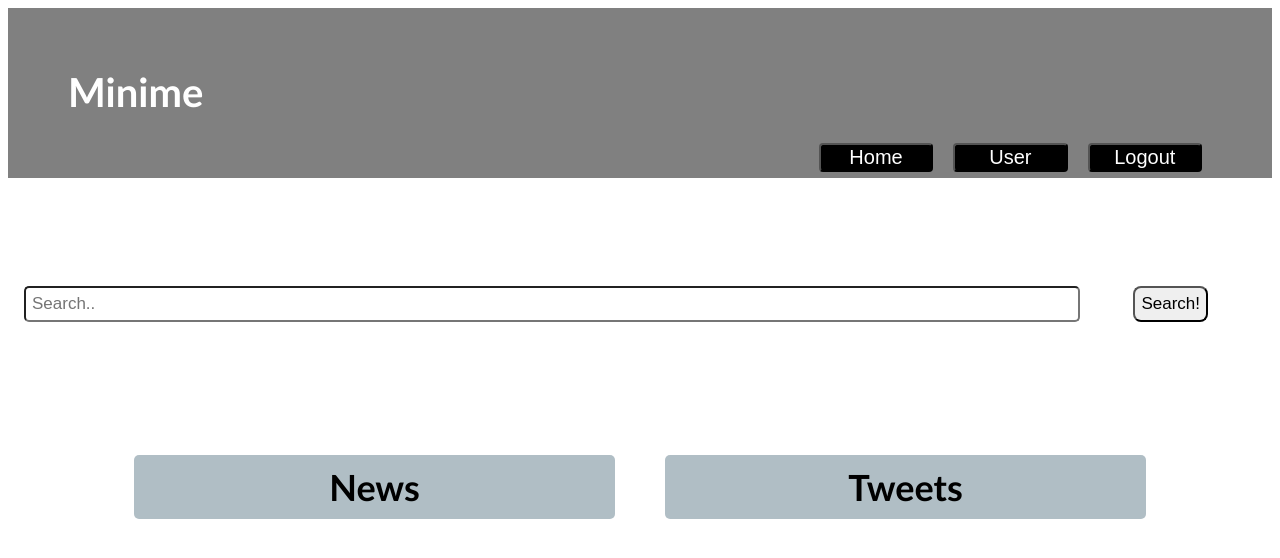
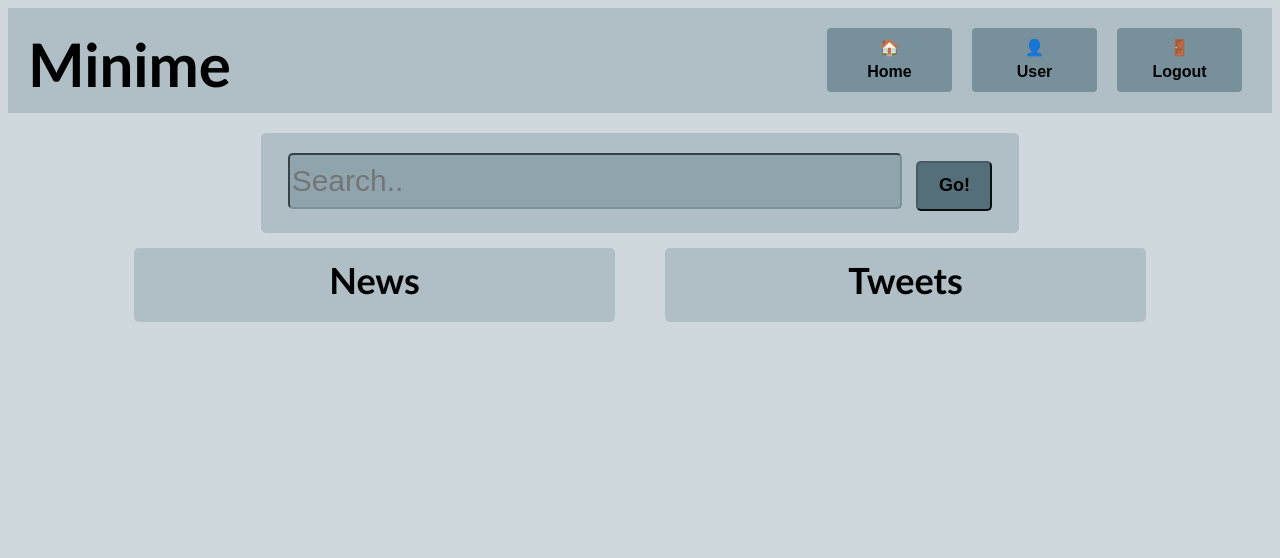
Before and after one commit to rmariah/Capstone-2019, a Django app: page /main in a window 1280 px wide. Shown: the top 558 px of the page. Run offline with Django 3.2, Linux system fonts and the light colour scheme; data that the repository does not hold is empty.

Commit message:
Improvements to CSS

```diff
--- a/ScrappingUI/minime/static/css/main.css
+++ b/ScrappingUI/minime/static/css/main.css
@@ -47,7 +47,7 @@
 }
 
 .tweet_text {
-    font-size:14px;
+    font-size:16px;
 }
 
 .tweet {
@@ -78,95 +78,69 @@
 }
 
 .header {
-  padding: 60px;
+  padding: 20px;
   text-align: center;
-  background: gray;
-  color: white;
+  background-color: #B0BEC5;
   font-size: 30px;
-  height: 50px;
+  height: 65px;
 }
-h1 {
+
+.title{
 	margin-top: 0px;
 	text-align: left;
-	font-size: 40px;
+	font-size: 60px;
+    float:left;
 }
-h2 {
-	margin-top: 0px;
-	text-align: right;
-	font-size: 17px;
-	margin-right: 100px;
-}
-.header button {
-	width: 10%;
-	margin-right: 10px;
-	margin-left: 10px;
-	font-size: 20px;
-	text-align: center;
-	background: black;
-	color: white;
-	border-radius: 4px;
-	float: right;
-}
+
 body {
     font-family:Calibri;
-/* 	background-color: gray; */
+    background-color: #CFD8DC;
 }
-/* Style the links inside the navigation bar */
+
 .SearchBar {
   display: block;
   text-align: center;
   text-decoration: none;
-  font-size: 17px;
-  width: 1300px;
-  height: 50px;
-/*   position: fixed; */
-/*   background-color: black; */
-  top: 40%;
-/*   left: 50%; */
-  margin-top: 100px;
-/*   margin-left: -500px; */
 }
-/* Change the color of links on hover */
+
 a:hover {
-  background-color: #ddd;
-  color: black;
+    background-color: #ddd;
+    color: black;
 }
-/* Style the search box inside the navigation bar */
+
+.search {
+    margin: auto;
+    background-color: #B0BEC5;
+    border-radius: 5px;
+    width: 60%;
+    margin-top: 20px;
+    height: 100px;
+    font-family:Calibri !important;
+}
+
 .SearchBar input[type=text] {
-    float: left;
+    margin:auto;
     text-align: left;
-    padding: 6px;
-    margin-top: 8px;
-    margin-bottom: 8px;
-    margin-left: 16px;
-    font-size: 17px;
+    margin-top:20px;
+    font-size: 30px;
     width: 80%;
+    height:50px;
     border-radius: 5px;
+    background-color: #90A4AE;
+    border-color: #78909C;
 }
 .SearchBar button {
-	float: right;
-	padding: 6px;
-	font-size: 17px;
-	margin-top: 8px;
-	margin-bottom: 8px;
-	margin-right: 100px;
-	border-radius: 8px;
+    margin:auto;
+	font-size: 18px;
+	width: 10%;
+    height:50px;
+	border-radius: 5px;
+    font-weight: bold;
+    margin-left:10px;
+    background-color: #546E7A;
+    border-color: #455A64;
 }
-/* When the screen is less than 600px wide, stack the links and the search field vertically instead of horizontally */
-@media screen and (max-width: 600px) {
-  .SearchBar a, .SearchBar input[type=text] {
-    float: none;
-    display: block;
-    text-align: left;
-    width: 100%;
-    margin: 0;
-    padding: 14px;
-  }
-  .SearchBar input[type=text] {
-    border: 1px solid #ccc;
-    border-radius: 8px;
-  }
-}
+
 .NewsResults {
 	float: left;
 	margin-left: 10px;
@@ -183,7 +157,7 @@ a:hover {
 	background-color: #B0BEC5;
 	width: 38%;
     margin-bottom:20px;
-	margin-top: 125px;
+	margin-top: 15px;
     border-radius: 5px;
 	text-align: center;
 }
@@ -193,7 +167,7 @@ a:hover {
 	background-color: #B0BEC5;
     margin-bottom:20px;
 	width: 38%;
-	margin-top: 125px;
+	margin-top: 15px;
     border-radius: 5px;
 	text-align: center;
 }
@@ -202,6 +176,7 @@ a:hover {
     max-height: 800px;
     overflow-y:scroll;
     overflow-x: hidden;
+    margin-bottom: 10px;
 }
 
 .articles {
@@ -209,10 +184,12 @@ a:hover {
     max-height: 800px;
     overflow-y:scroll;
     overflow-x: hidden;
+    margin-bottom: 10px;
 }
 
 .full-link{
-    font-size: 12px;
+    font-size: 14px;
+    font-weight: bold;
     color:#212121 !important;
     width: 100%;
     text-align: center !important;
@@ -232,8 +209,25 @@ a:hover {
 .news_title {
 	text-align: left;
     font-weight: bold;
-    font-size: 20px;
+    font-size: 22px;
     margin: 5px;
     color:black;
     float:left;
 }
+
+.navbutton {
+    box-sizing:border-box;
+    font-size:16px;
+    height:64px;
+    line-height:24px;
+    cursor:pointer;
+    text-align:center;
+    width: 125px;
+    margin-right: 10px;
+	margin-left: 10px;
+	border-radius: 4px;
+    border-width: 0px;
+	float: right;
+    font-weight: bold;
+    background-color: #78909C;
+}
--- a/ScrappingUI/minime/templates/base.html
+++ b/ScrappingUI/minime/templates/base.html
@@ -12,11 +12,11 @@
     </head>
     <body>
             <div class="header">
-                    <h1> Minime </h1>
+                    <h1 class="title"> Minime </h1>
                     <div class="menu">
-                        <a href="/main"> <button> Logout </button> </a>
-                        <a href="/useraccount"> <button> User </button> </a>
-                        <a href="/home"> <button> Home </button> </a>
+                        <a href="/main"> <button class="navbutton"> 🚪<br>Logout </button> </a>
+                        <a href="/useraccount"> <button class="navbutton"> 👤<br>User </button> </a>
+                        <a href="/home"> <button class="navbutton"> 🏠<br>Home </button> </a>
                     </div>
                 </div>
 
--- a/ScrappingUI/minime/templates/index.html
+++ b/ScrappingUI/minime/templates/index.html
@@ -4,13 +4,16 @@
 {% block content %}
 
 
-    <div class="SearchBar" id="center">
-        <form method="post">
-            {% csrf_token %}
-            <input type="text" name="search" placeholder="Search.." />
-            <button> Search! </button>
-        </form>
+    <div class="search">
+        <div class="SearchBar" id="center">
+            <form method="post">
+                {% csrf_token %}
+                <input type="text" name="search" placeholder="Search.." />
+                <button> Go! </button>
+            </form>
+        </div>
     </div>
+
 
     <div class="newsdata_box" id="news">
         <p class="section_header"> News </p>
--- a/ScrappingUI/templates/registration/general.html
+++ b/ScrappingUI/templates/registration/general.html
@@ -12,10 +12,10 @@
     </head>
     <body>
             <div class="header">
-                    <h1> Minime </h1>
+                    <h1 class="title"> Minime </h1>
                     <div class="menu">
-                        <a href="/accounts/login/"> <button> Login </button> </a>
-                        <a href="/accounts/signup"> <button> Sign Up </button> </a>
+                        <a href="/accounts/signup"> <button class="navbutton"> 📝<br>Sign Up </button> </a>
+                        <a href="/accounts/login/"> <button class="navbutton"> 🔑<br>Login </button> </a>
                     </div>
                 </div>
 
```
Also changed, not shown: ScrappingUI/static/css/main.css (+65 -71 lines), ScrappingUI/templates/registration/main.html (+9 -6 lines).
